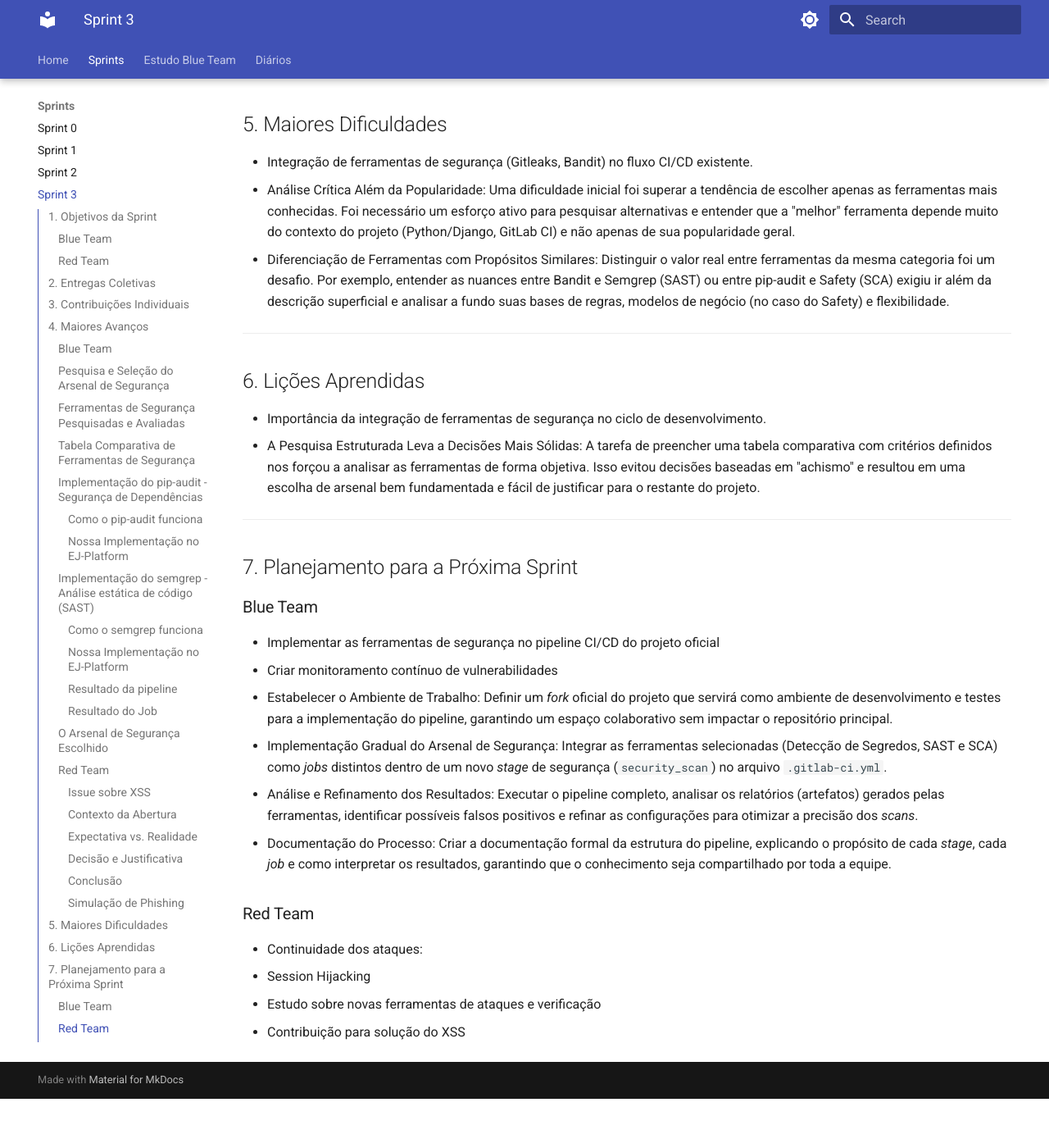
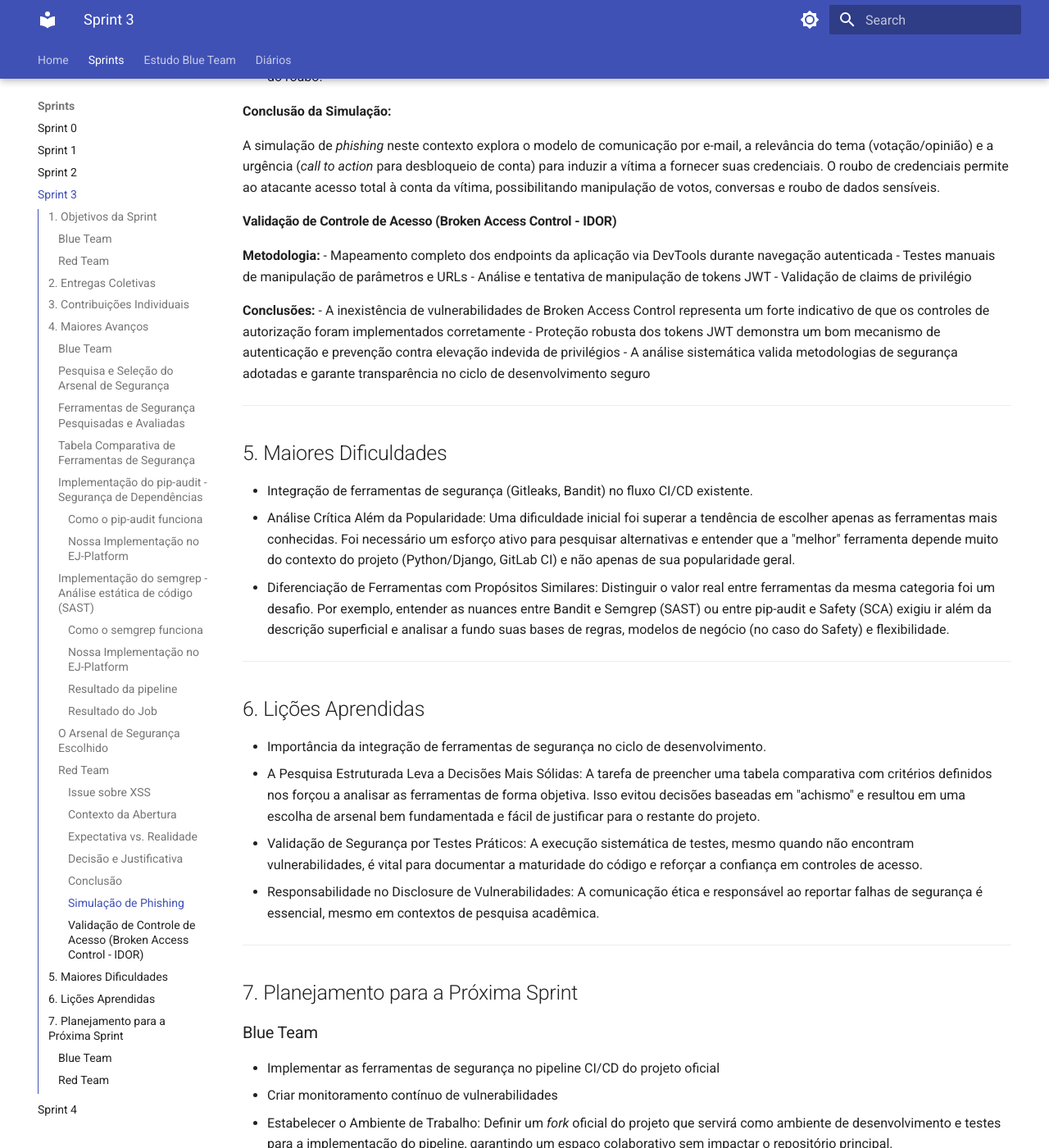
Before and after one commit to unbyytes/GCES, an MkDocs documentation site: the page built from docs/sprints/3.md, in a window 1280 px wide and 1400 px high, scrolled down 9858 px. Shown: the whole window at 82% size. Built offline with MkDocs 1.6.1 and Material for MkDocs 9.7.7, drawn with Linux system fonts in a browser that asks for light colours; before the commit the page ends 11198 px from its top, so only the background shows below that; some of the changed text lies outside the part shown.

Commit message:
fix sprint 3

```diff
--- a/docs/sprints/3.md
+++ b/docs/sprints/3.md
@@ -26,7 +26,8 @@
     * Sessão (Cookies)
     * Rate-limit / Fuzzing
 * Simular phishing no contexto da plataforma
-
+* Validar segurança de controle de acesso (Broken Access Control)
+* Análise de autenticação e tokens JWT
 ---
 
 ## 2. Entregas Coletivas
@@ -47,7 +48,7 @@
 | Ana Carolina     | Análise de dependências com pip-audit | [Pipeline pip-audit](https://gitlab.com/caroll_mf/ej-application/-/commit/3f749028) | Pipeline focada em segurança de dependências |
 | Mateus Vieira     | Abertura de Issue sobre XSS no EJ | [ej-application#1505](https://gitlab.com/pencillabs/ej/ej-application/-/issues/1505) |  |
 | Sebastián Zuzunaga     | Análise estática com semgrep | [Pipeline semgrep](https://gitlab.com/sebazac332/ej-application-sebastian/-/pipelines/2114028625) |  |
-
+| Henrique Quenino | Validação de Controle de Acesso (IDOR), Testes de Manipulação de JWT e Análise de Autenticação | [Diário Sprint 3](../diarios/221008098/3.md) | Ausência de vulnerabilidades críticas confirmada; Testes sistemáticos de endpoints, parâmetros e tokens |
 ---
 
 ## 4. Maiores Avanços
@@ -274,6 +275,20 @@ Após o usuário inserir as credenciais, a página falsa:
 
 A simulação de *phishing* neste contexto explora o modelo de comunicação por e-mail, a relevância do tema (votação/opinião) e a urgência (*call to action* para desbloqueio de conta) para induzir a vítima a fornecer suas credenciais. O roubo de credenciais permite ao atacante acesso total à conta da vítima, possibilitando manipulação de votos, conversas e roubo de dados sensíveis.
 
+#### Validação de Controle de Acesso (Broken Access Control - IDOR)
+
+**Metodologia:**
+- Mapeamento completo dos endpoints da aplicação via DevTools durante navegação autenticada
+- Testes manuais de manipulação de parâmetros e URLs
+- Análise e tentativa de manipulação de tokens JWT
+- Validação de claims de privilégio
+
+**Conclusões:**
+- A inexistência de vulnerabilidades de Broken Access Control representa um forte indicativo de que os controles de autorização foram implementados corretamente
+- Proteção robusta dos tokens JWT demonstra um bom mecanismo de autenticação e prevenção contra elevação indevida de privilégios
+- A análise sistemática valida metodologias de segurança adotadas e garante transparência no ciclo de desenvolvimento seguro
+
+
 ---
 
 ## 5. Maiores Dificuldades
@@ -288,6 +303,8 @@ A simulação de *phishing* neste contexto explora o modelo de comunicação por
 
 * Importância da integração de ferramentas de segurança no ciclo de desenvolvimento.
 * A Pesquisa Estruturada Leva a Decisões Mais Sólidas: A tarefa de preencher uma tabela comparativa com critérios definidos nos forçou a analisar as ferramentas de forma objetiva. Isso evitou decisões baseadas em "achismo" e resultou em uma escolha de arsenal bem fundamentada e fácil de justificar para o restante do projeto.
+* Validação de Segurança por Testes Práticos: A execução sistemática de testes, mesmo quando não encontram vulnerabilidades, é vital para documentar a maturidade do código e reforçar a confiança em controles de acesso.
+* Responsabilidade no Disclosure de Vulnerabilidades: A comunicação ética e responsável ao reportar falhas de segurança é essencial, mesmo em contextos de pesquisa acadêmica.
 ---
 
 ## 7. Planejamento para a Próxima Sprint
@@ -305,5 +322,7 @@ A simulação de *phishing* neste contexto explora o modelo de comunicação por
 
 - Continuidade dos ataques:
   - Session Hijacking
+  - Fuzzing e Rate Limiting
 - Estudo sobre novas ferramentas de ataques e verificação
 - Contribuição para solução do XSS
+- Aprofundamento em técnicas de fuzzing e análise de comportamento de API
```
Also changed, not shown: other parts of docs/sprints/3.md (+1 -1 lines).
